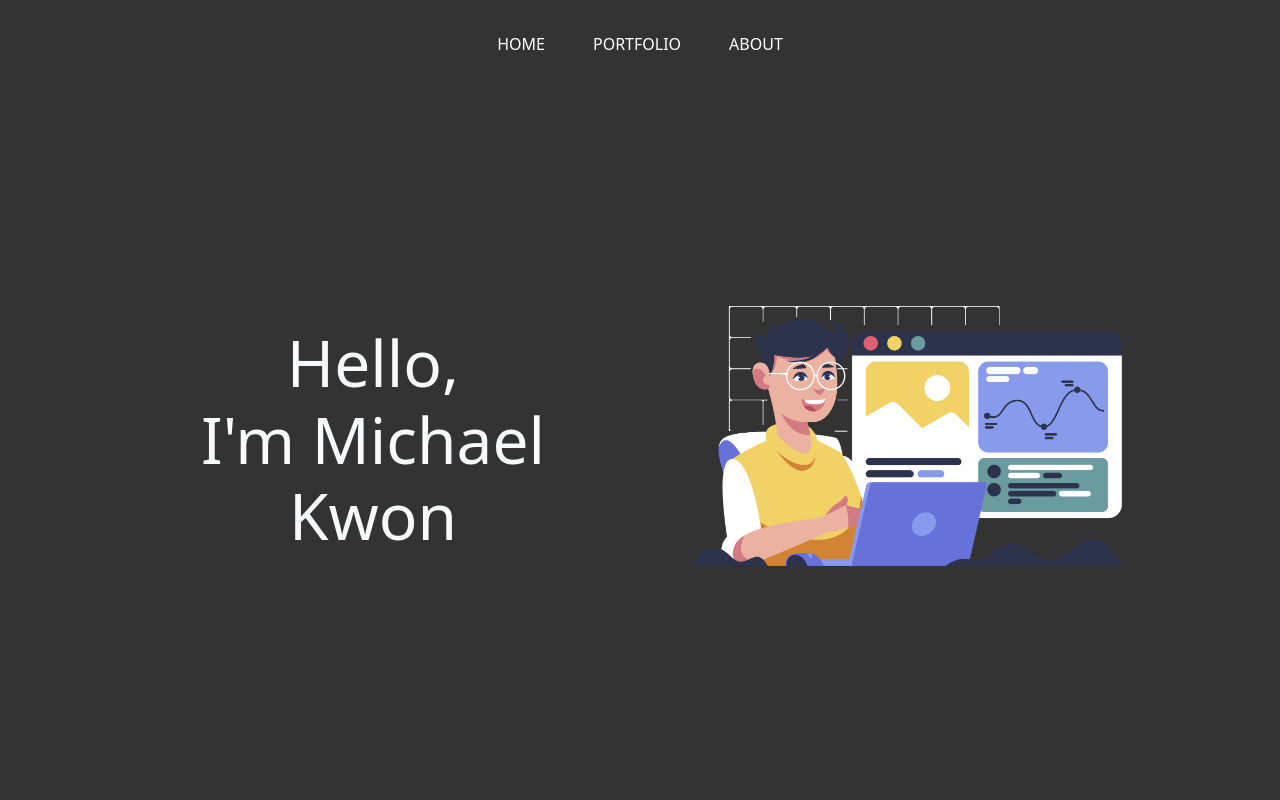
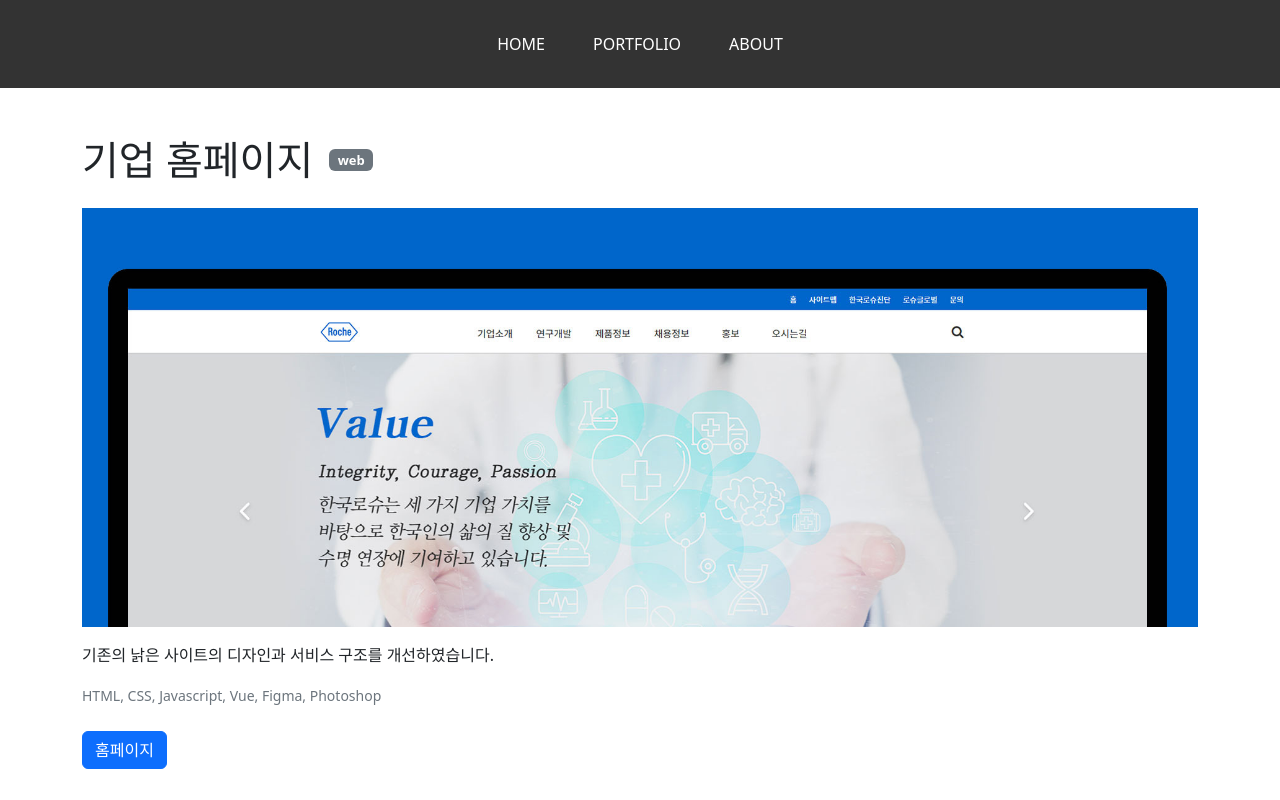
Before and after one commit to csslick/vue-portfolio, a Vue app: page /#/detail/0 in a window 1280 px wide. Shown: the top 800 px of the page. Built offline with nearby package versions, Linux system fonts and the light colour scheme.

Commit message:
깃허브 배포용 설정 수정

```diff
--- a/src/components/Detail.vue
+++ b/src/components/Detail.vue
@@ -6,7 +6,7 @@
     </h1>
     <article class="pb-5">
       <img
-        :src="`/${data[$route.params.id].imgUrl}`"
+        :src="`${data[$route.params.id].imgUrl}`"
         :alt="`${data[$route.params.id].title}`"
       />
       <p>{{ data[$route.params.id].desc }}</p>
--- a/src/router.js
+++ b/src/router.js
@@ -1,4 +1,5 @@
-import { createWebHistory, createRouter } from "vue-router";
+// import { createWebHistory, createRouter } from "vue-router";
+import { createRouter, createWebHashHistory } from 'vue-router'
 import Title from './components/Title.vue';
 import Portfolio from './components/Portfolio.vue';
 import About from './components/About.vue';
@@ -24,7 +25,8 @@ const routes = [
 ];
 
 const router = createRouter({
-  history: createWebHistory(),
+  // history: createWebHistory(),
+  history: createWebHashHistory(),
   routes,
 });
 
--- a/vite.config.js
+++ b/vite.config.js
@@ -4,4 +4,5 @@ import vue from '@vitejs/plugin-vue'
 // https://vitejs.dev/config/
 export default defineConfig({
   plugins: [vue()],
+  base: '',
 })
```
